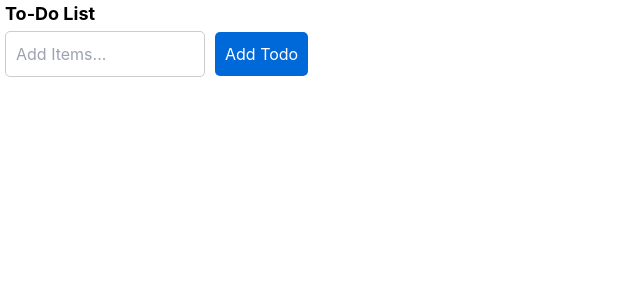
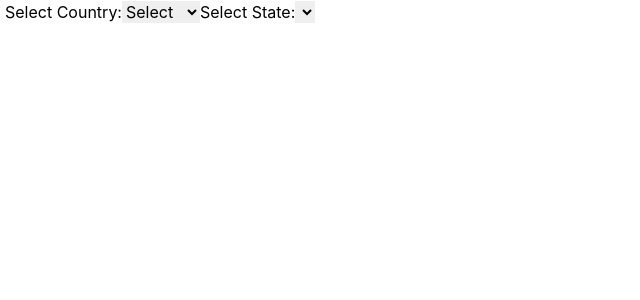
Before and after one commit to Shubhamphadtare11/React-Components, a React (Create React App) app: page / in a window 1280 px wide. Shown: the top 300 px of the page, without its empty margins (0-640 px from the left). Built offline with nearby package versions, Linux system fonts and the light colour scheme.

Commit message:
Added nested dropdown

```diff
--- a/src/App.js
+++ b/src/App.js
@@ -13,6 +13,7 @@ import Todo from "./Components/TodoApp/Simple Todo/Todo";
 import TodoWithEdit from "./Components/TodoApp/Simple Todo/TodoWithEdit";
 import SearchDebounce from "./Components/SearchResults/Simple With Debounce/SearchDebounce";
 import Infinite from "./Components/Infinite Scrolling/Infinite";
+import DropdownExample from "./Components/Nested Dropdown/DropdownExample";
 
 
 function App() {
@@ -30,8 +31,9 @@ function App() {
       {/* <Search/> */}
       {/* <SearchDebounce/> */}
      {/* <Todo/> */}
-     <TodoWithEdit/>
+     {/* <TodoWithEdit/> */}
      {/* <Infinite/> */}
+     <DropdownExample/>
     </div>
   );
 }
--- /dev/null
+++ b/src/Components/Nested Dropdown/DropdownExample.js
@@ -0,0 +1,43 @@
+import React, { useState } from 'react';
+
+const DropdownExample = () => {
+  const [selectedCountry, setSelectedCountry] = useState("");
+  const [states, setStates] = useState([]);
+
+  const handleCountryChange = (e) => {
+    const selectedCountry = e.target.value;
+    setSelectedCountry(selectedCountry);
+
+    // Simulated API call to fetch states based on selected country
+    // Replace with actual API call in real scenario
+    if (selectedCountry === "USA") {
+      setStates(["New York", "California", "Texas"]);
+    } else if (selectedCountry === "Canada") {
+      setStates(["Ontario", "Quebec", "British Columbia"]);
+    } else {
+      setStates([]);
+    }
+  };
+
+  return (
+    <div>
+      <label>Select Country:</label>
+      <select value={selectedCountry} onChange={handleCountryChange}>
+        <option value="">Select</option>
+        <option value="USA">USA</option>
+        <option value="Canada">Canada</option>
+      </select>
+
+      <label>Select State:</label>
+      <select>
+        {states.map((state, index) => (
+          <option key={index} value={state}>
+            {state}
+          </option>
+        ))}
+      </select>
+    </div>
+  );
+};
+
+export default DropdownExample;
```
